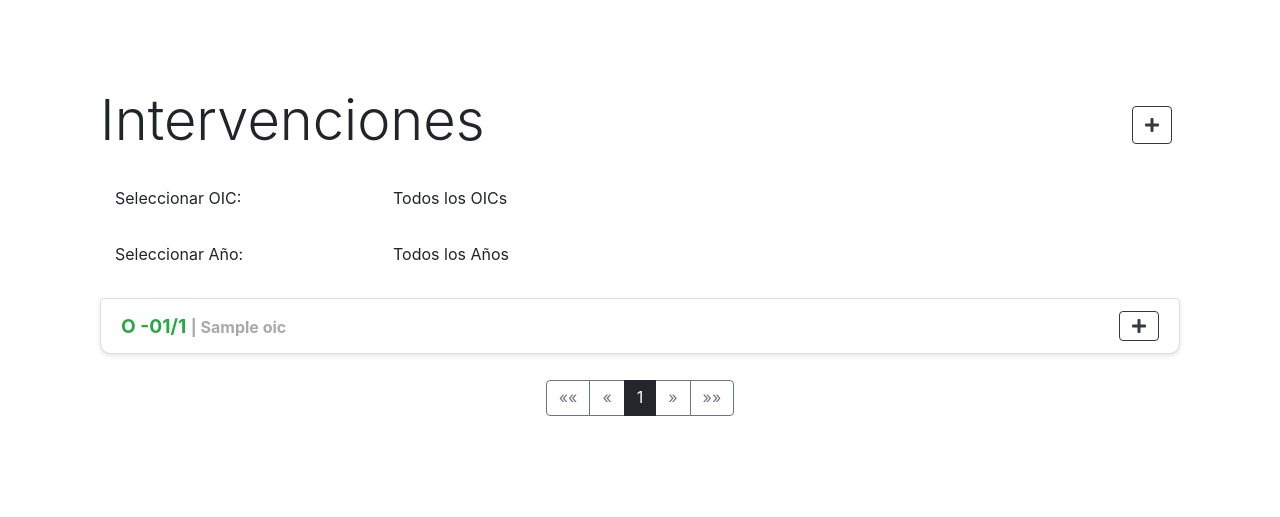
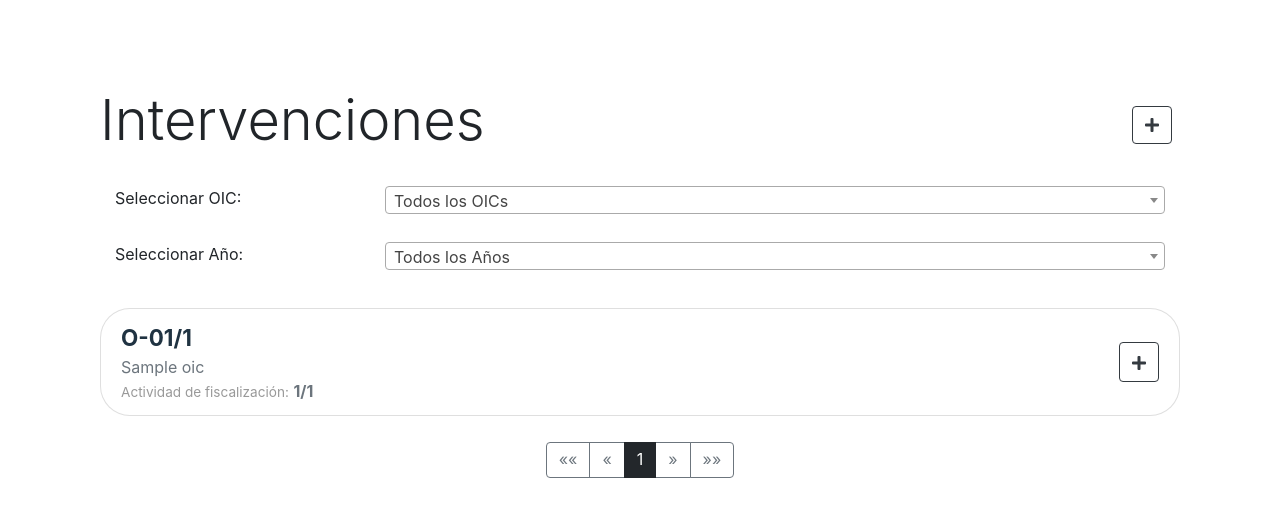
Before and after one commit to bytelu/PSCG-Management-Monitoring-and-Control-Platform, a Django app: page /OICSec/intervenciones/ in a window 1280 px wide. Shown: the part 63-580 px from the top of the page. Run offline with Django 5.2, Linux system fonts and the light colour scheme; a user stored in the database is signed in; tables that the repository leaves empty hold one stand-in row (values such as "Sample post"); some libraries are stand-ins or nearby versions.

Commit message:
Cambio a las interfaces de control_interno.html e intervenciones.html para dar información mas coherente.

```diff
--- a/templates/intervenciones.html
+++ b/templates/intervenciones.html
@@ -5,24 +5,36 @@
 {% block content %}
     <style>
         .list-group-item {
+            margin-top: 10px;
             margin-bottom: 10px;
-            border-radius: 10px;
-            box-shadow: 0 2px 5px rgba(0, 0, 0, 0.1);
+            border-radius: 30px !important;
+            transition: background-color 1ms ease;
+        }
+
+        .list-group-item:hover {
+            background-color: #f0f0f0;
         }
 
         .list-group-item a {
             font-weight: bold;
-            color: #a9a9a9;
+            color: inherit;
             text-decoration: none;
         }
 
-        .list-group-item a:hover {
-            color: #000000; /* Cambia el color al azul al pasar el ratón */
+        .intervencion-number {
+            font-size: 1.4em;
+            color: #203342;
+            font-weight: bold;
+            transition: color 0.3s ease;
         }
 
-        .intervencion-number {
-            font-size: 1.2em;
-            color: #28a745; /* Verde para el número de auditoría */
+        .text-muted small {
+            font-size: 0.85em;
+            color: #999999;
+        }
+
+        .btn-modal {
+            z-index: 1;
         }
 
         .pagination .page-link {
@@ -45,6 +57,16 @@
         .pagination .page-item.disabled .page-link {
             background-color: #ffffff;
             border-color: #6c757d;
+        }
+
+        .pagination .page-link:focus,
+        .pagination .page-link:active {
+            outline: none;
+            box-shadow: none;
+        }
+
+        .text-decoration-none:hover {
+            text-decoration: none;
         }
 
     </style>
@@ -102,22 +124,33 @@
         <!-- Intervenciones -->
         <ul class="list-group">
             {% for intervencion in page_obj %}
-                <li class="list-group-item d-flex justify-content-between align-items-center">
+                <li class="list-group-item d-flex justify-content-between align-items-center"
+                    onclick="location.href='{% url 'intervencion_detalle' intervencion.id %}'" style="cursor: pointer;">
                     <div>
-                        <a href="{% url 'intervencion_detalle' intervencion.id %}" class="text_decoration_none">
+                        <div class="d-flex justify-content-between align-items-center">
                             <span class="intervencion-number">{% if intervencion.id_tipo_intervencion.clave == 13 %}
-                                R{% elif intervencion.id_tipo_intervencion.clave == 14 %}V{% else %}O
-                            {% endif %}-0{{ intervencion.numero }}/{{ intervencion.id_actividad_fiscalizacion.anyo }}
+                                R{% elif intervencion.id_tipo_intervencion.clave == 14 %}V{% else %}O{% endif %}-0{{ intervencion.numero }}/{{ intervencion.id_actividad_fiscalizacion.anyo }}
                             </span>
-                            | {{ intervencion.id_actividad_fiscalizacion.id_oic }}
-                        </a>
+                        </div>
+                        <div class="d-flex justify-content-between align-items-center">
+                            <span class="text-muted">{{ intervencion.id_actividad_fiscalizacion.id_oic }}</span>
+                        </div>
+                        <div class="text-muted">
+                            <small>Actividad de fiscalización:</small>
+                            <strong>{{ intervencion.id_actividad_fiscalizacion.trimestre }}/{{ intervencion.id_actividad_fiscalizacion.anyo }}</strong>
+                        </div>
                     </div>
+
                     <!-- Button trigger modal -->
                     <div>
-                        <button type="button" class="btn btn-outline-dark fas fa-plus" data-toggle="modal"
-                                data-target="#modal-{{ intervencion.id }}"></button>
+                        <button type="button" class="btn btn-outline-dark p-0 btn-modal"
+                                style="width: 40px; height: 40px; line-height: 40px;"
+                                onclick="$('#modal-{{ intervencion.id }}').modal('show');">
+                            <i class="fas fa-plus"></i>
+                        </button>
                     </div>
                 </li>
+
                 <!-- Modal -->
                 <div class="modal fade" id="modal-{{ intervencion.id }}" tabindex="-1" role="dialog"
                      aria-labelledby="modalLabel-{{ intervencion.id }}"
@@ -125,8 +158,7 @@
                     <div class="modal-dialog modal-dialog-centered" role="document">
                         <div class="modal-content">
                             <div class="modal-header">
-                                <h5 class="modal-title" id="modalLabel-{{ intervencion.id }}">Selecciona una
-                                    opción:</h5>
+                                <h5 class="modal-title" id="modalLabel-{{ intervencion.id }}">Selecciona una opción:</h5>
                                 <button type="button" class="close" data-dismiss="modal" aria-label="Close">
                                     <span aria-hidden="true">&times;</span>
                                 </button>
@@ -214,11 +246,18 @@
 
     <script>
         $(document).ready(function () {
-            $('.select2').select2({
-                theme: "bootstrap-5"
-            }).on('change', function () {
+            $('.select2').select2().on('change', function () {
                 $(this).closest('form').submit();
             });
         });
+
+        document.addEventListener("DOMContentLoaded", function () {
+            document.querySelectorAll('.btn-modal').forEach(function (button) {
+                button.addEventListener('click', function (event) {
+                    event.stopPropagation();
+                });
+            });
+        });
+
     </script>
 {% endblock %}
```
Also changed, not shown: templates/control_interno.html (+59 -19 lines).
